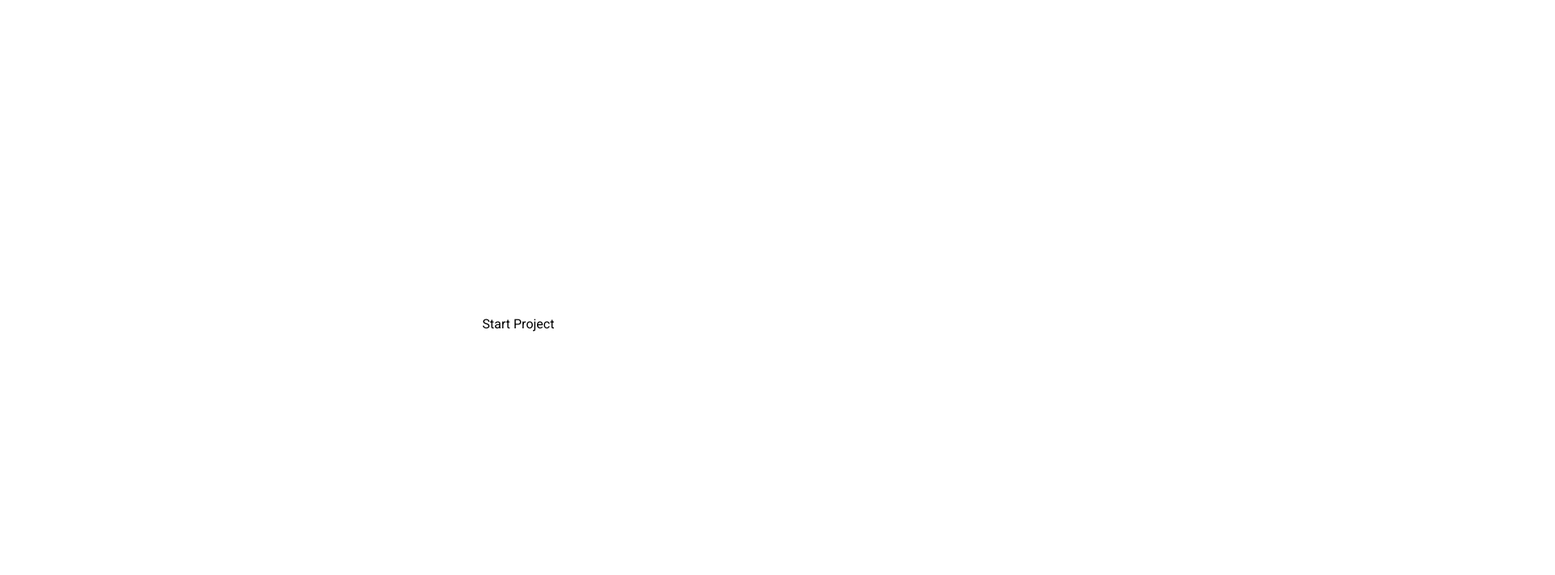
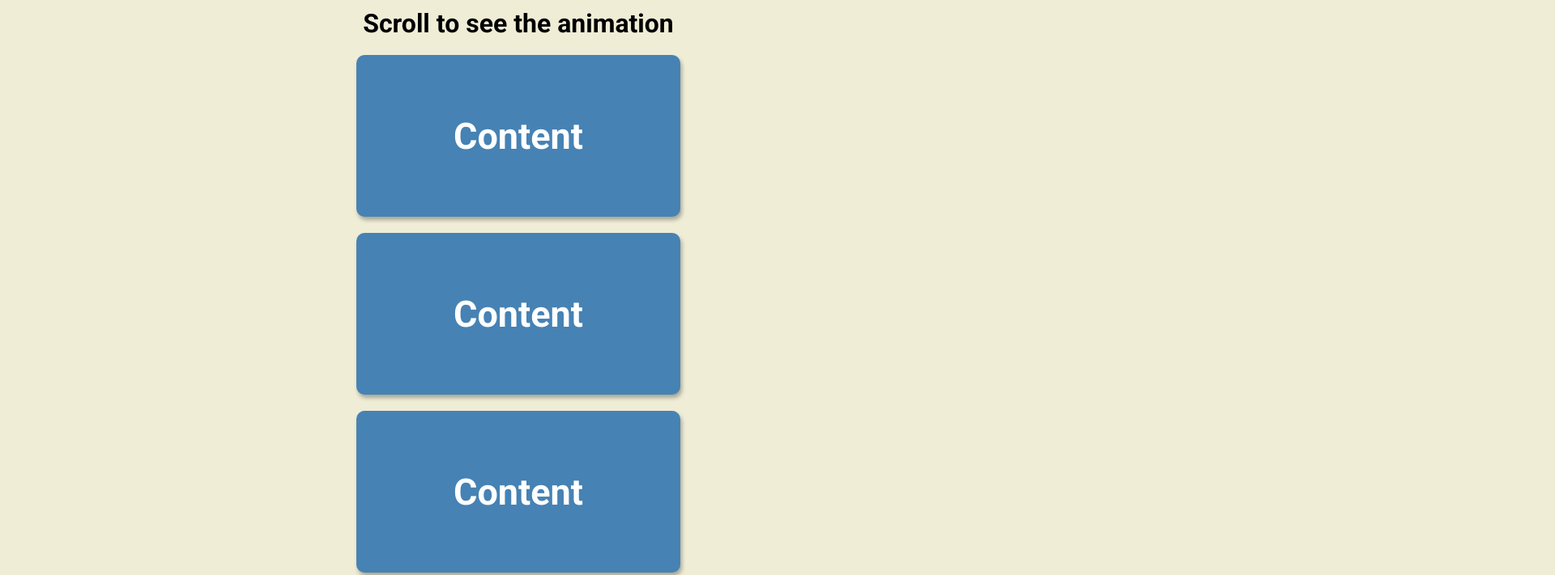
Before and after one commit to oleg-sniga/50days50projects, a plain HTML site: page 6day-Scroll-Animation/index.html in a window 1280 px wide. Shown: the top 711 px of the page at 81% size, 1920 px wide, since content can reach past the window. Drawn offline with Linux system fonts and the light colour scheme.

Commit message:
Project 'Scroll Animation' is complete. Yu-hu!

```diff
--- a/6day-Scroll-Animation/index.html
+++ b/6day-Scroll-Animation/index.html
@@ -10,9 +10,22 @@
 </head>
 <body>
 
-  <div class="container">
-    Start Project
-  </div>
+  <h1>Scroll to see the animation</h1>
+  <div class="box"><h2>Content</h2></div>
+  <div class="box"><h2>Content</h2></div>
+  <div class="box"><h2>Content</h2></div>
+  <div class="box"><h2>Content</h2></div>
+  <div class="box"><h2>Content</h2></div>
+  <div class="box"><h2>Content</h2></div>
+  <div class="box"><h2>Content</h2></div>
+  <div class="box"><h2>Content</h2></div>
+  <div class="box"><h2>Content</h2></div>
+  <div class="box"><h2>Content</h2></div>
+  <div class="box"><h2>Content</h2></div>
+  <div class="box"><h2>Content</h2></div>
+  <div class="box"><h2>Content</h2></div>
+  <div class="box"><h2>Content</h2></div>
+  <div class="box"><h2>Content</h2></div>
 
   <script src="script.js"></script>
 </body>
--- a/6day-Scroll-Animation/script.js
+++ b/6day-Scroll-Animation/script.js
@@ -0,0 +1,18 @@
+
+const boxes = document.querySelectorAll('.box')
+
+window.addEventListener('scroll', checkBoxes)
+
+function checkBoxes() {
+  const triggerBottom = window.innerHeight / 5 * 4
+
+  boxes.forEach(box => {
+    const boxTop = box.getBoundingClientRect().top
+
+    if (boxTop < triggerBottom) {
+      box.classList.add('show')
+    } else {
+      box.classList.remove('show')
+    }
+  })
+}
--- a/6day-Scroll-Animation/style.css
+++ b/6day-Scroll-Animation/style.css
@@ -5,18 +5,45 @@
 }
 
 body {
+  background-color: #efedd6;
   font-family: 'Roboto', sans-serif;
+  display: flex;
+  flex-direction: column;
+  align-items: center;
+  justify-content: center;
+  margin: 0;
+  overflow-x: hidden;
+}
+
+h1 {
+  margin: 10px;
+}
+
+.box {
+  background-color: steelblue;
+  color: #fff;
   display: flex;
   align-items: center;
   justify-content: center;
-  margin: 0;
-  height: 100vh;
-  overflow: hidden;
+  width: 400px;
+  height: 200px;
+  margin: 10px;
+  border-radius: 10px;
+  box-shadow: 2px 4px 5px rgba(0, 0, 0, .3);
+  transform: translateX(400%);
+  transition: transform .8s ease;
+  opacity: 0;
 }
 
-.container {
-  display: flex;
-  justify-content: center;
-  align-items: center;
-  width: 90vw;
+.box:nth-of-type(even) {
+  transform: translateX(-400%);
 }
+
+.box.show {
+  transform: translateX(0);
+  opacity: 1;
+}
+
+.box h2 {
+  font-size: 45px;
+}
```
